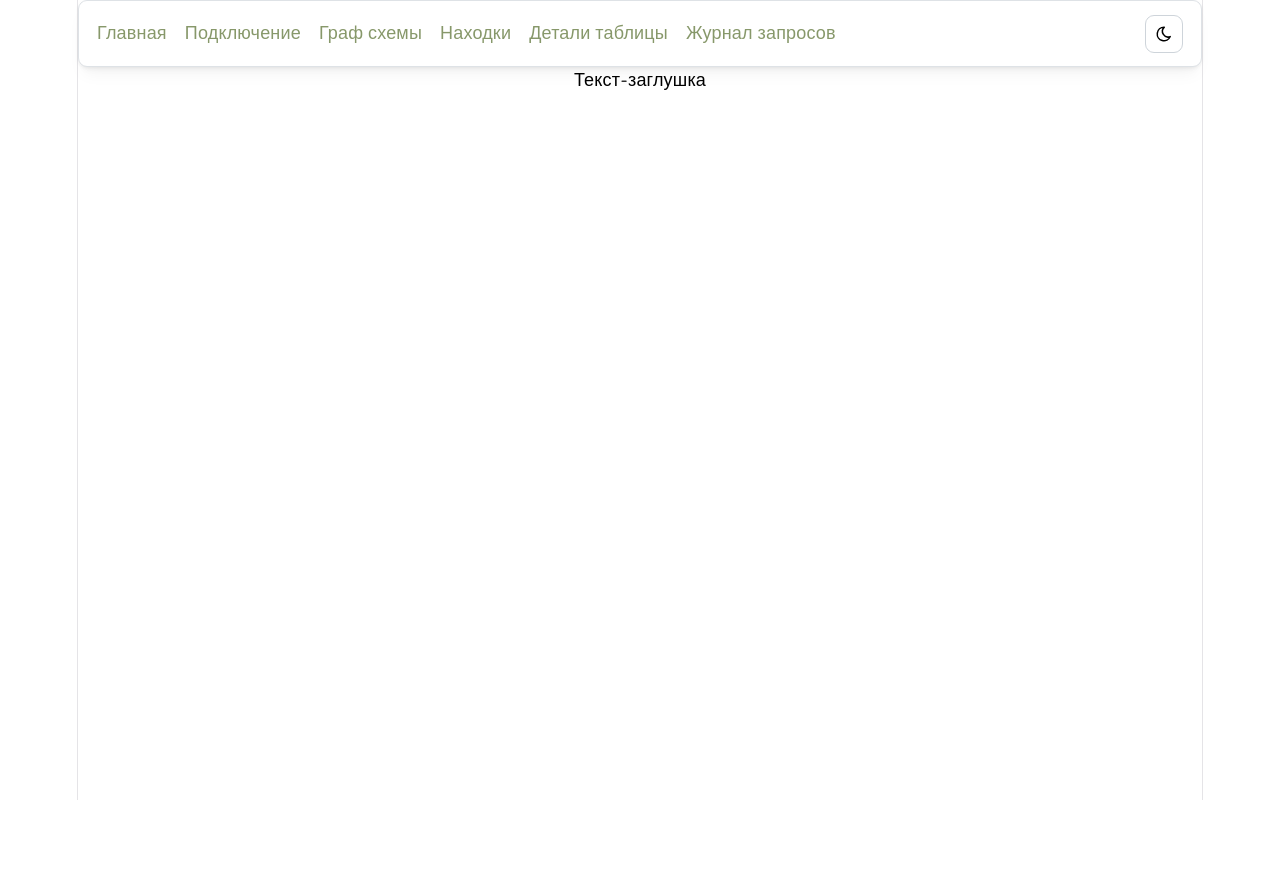
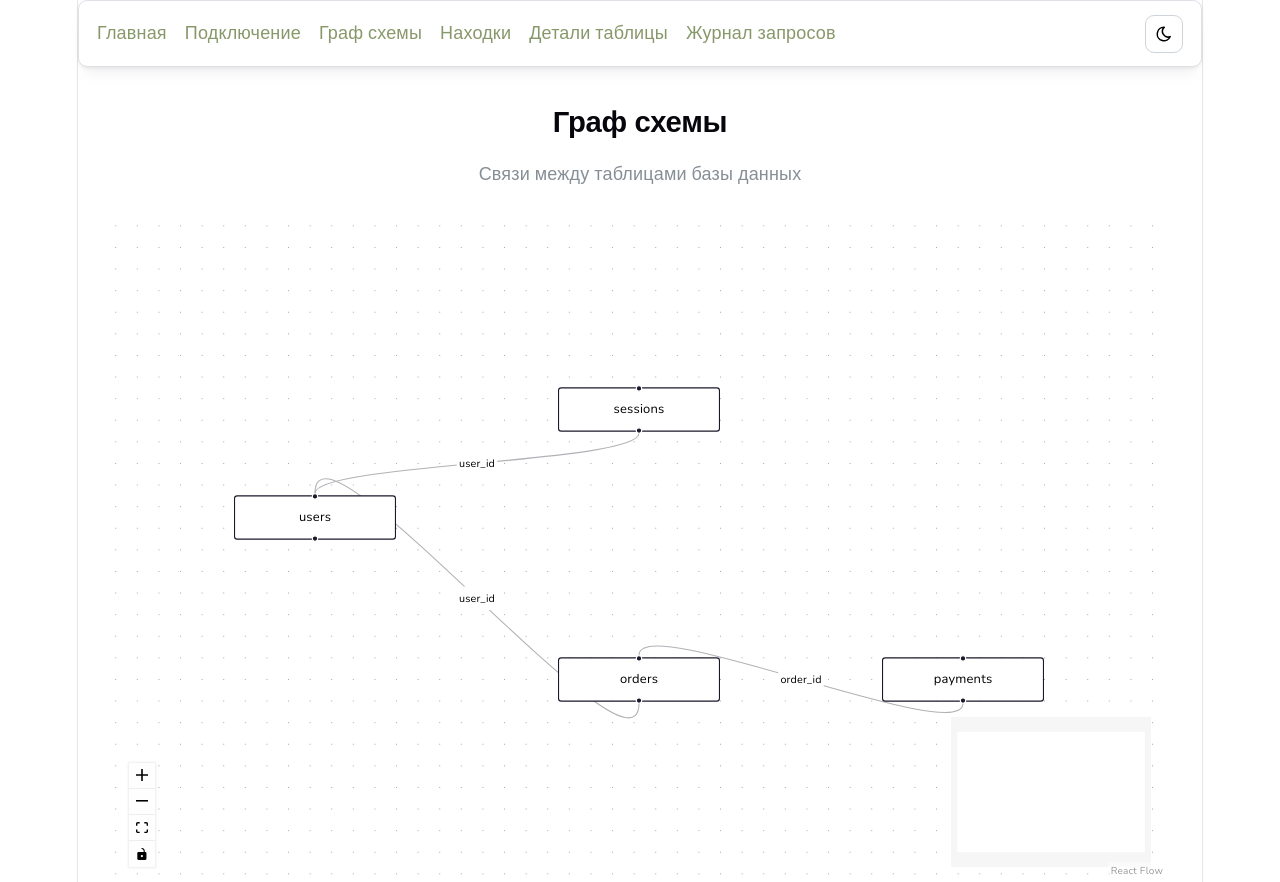
Before and after one commit to sacre1noire/Moshikzu, a React (Vite) app in the folder frontend/: page /schema-graph in a window 1280 px wide. Before the commit the page ends 800 px from the top, so only its background shows below. Built offline with nearby package versions, Linux system fonts and the light colour scheme.

Commit message:
feat: add schema graph screen with react flow

```diff
--- a/frontend/src/pages/SchemaGraph.tsx
+++ b/frontend/src/pages/SchemaGraph.tsx
@@ -1,5 +1,85 @@
+import {
+    Background,
+    Controls,
+    MiniMap,
+    ReactFlow,
+    type Node,
+    type Edge,
+} from '@xyflow/react'
+
+import '@xyflow/react/dist/style.css'
+
+import { Box, Stack, Text, Title } from '@mantine/core'
+
+const nodes: Node[] = [
+    {
+        id: 'users',
+        position: { x: 100, y: 100 },
+        data: { label: 'users' },
+    },
+    {
+        id: 'orders',
+        position: { x: 400, y: 250 },
+        data: { label: 'orders' },
+    },
+    {
+        id: 'sessions',
+        position: { x: 400, y: 0 },
+        data: { label: 'sessions' },
+    },
+    {
+        id: 'payments',
+        position: { x: 700, y: 250 },
+        data: { label: 'payments' },
+    },
+]
+
+const edges: Edge[] = [
+    {
+        id: 'orders-users',
+        source: 'orders',
+        target: 'users',
+        label: 'user_id',
+    },
+    {
+        id: 'sessions-users',
+        source: 'sessions',
+        target: 'users',
+        label: 'user_id',
+    },
+    {
+        id: 'payments-orders',
+        source: 'payments',
+        target: 'orders',
+        label: 'order_id',
+    },
+]
+
 function SchemaGraph() {
-    return <div>Текст-заглушка</div>
+    return (
+        <Stack px="xl" mt="xl">
+            <Title order={2}>
+                Граф схемы
+            </Title>
+
+            <Text c="dimmed">
+                Связи между таблицами базы данных
+            </Text>
+
+            <Box h={600}>
+                <ReactFlow
+                    nodes={nodes}
+                    edges={edges}
+                    fitView
+                    fitViewOptions={{ padding: 0.3, maxZoom: 2 }}
+                >
+                    <Background />
+                    <Controls />
+                    <MiniMap />
+                </ReactFlow>
+            </Box>
+        </Stack >
+    )
 }
 
 export default SchemaGraph
```
